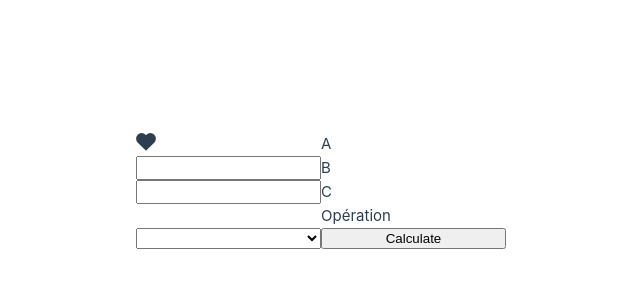
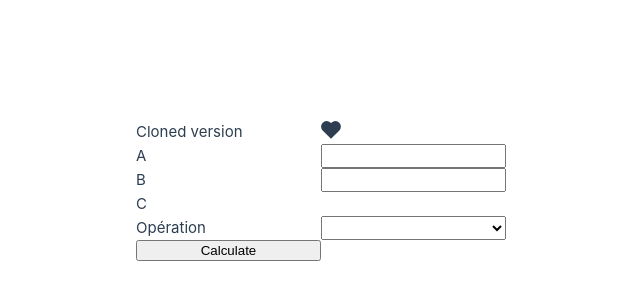
Before and after one commit to GregMarshall999/demo-git, a Vue app: page / in a window 1280 px wide. Shown: the part 210-510 px from the top of the page, without its empty margins (319-959 px from the left). Built offline with nearby package versions, Linux system fonts and the light colour scheme.

Commit message:
added clone message

```diff
--- a/src/App.vue
+++ b/src/App.vue
@@ -8,6 +8,7 @@ const memory = ref([]);
 </script>
 
 <template>
+  <p>Cloned version</p>
   <IconSupport />
   <Calculateur @calculate="c => memory.push(c)"/>
   <CalcMemory :memory />
```
